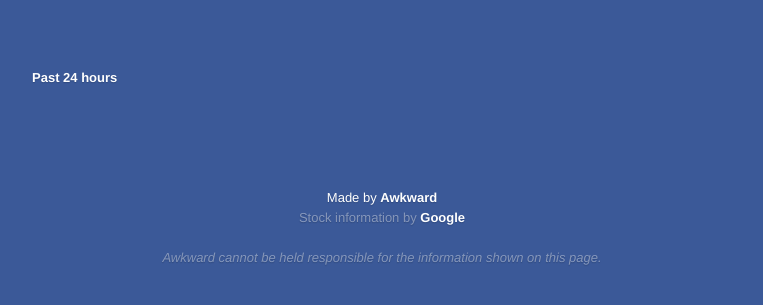
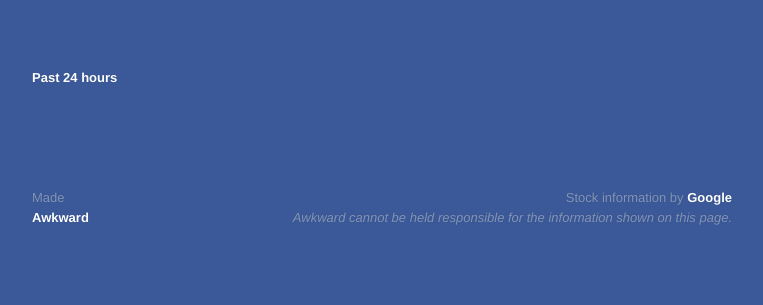
Before and after one commit to ayrton/fb-stock-value, a plain HTML site: page index.html in a window 1280 px wide. Shown: the part 227-532 px from the top of the page, without its empty margins (258-1021 px from the left). Drawn offline with Linux system fonts and the light colour scheme; a script that the page names is missing.

Commit message:
Better footer

```diff
--- a/assets/scss/main.scss
+++ b/assets/scss/main.scss
@@ -15,7 +15,7 @@ body {
 	font-size: 13px;
 	color: #fff;
 	line-height: 20px;
-	text-shadow: 0 1px 1px rgba(16, 31, 61, 0.25);
+	text-shadow: 0 0 1px rgba(16, 31, 61, 0.25);
 	-webkit-font-smoothing: antialiased;
 }
 
@@ -80,17 +80,24 @@ header {
 }
 
 footer {
-	text-align: center;
 	padding-bottom: 70px;
+	color: rgba(255, 255, 255, 0.4);
 
-	p:nth-child(2),
-	p:nth-child(3) {
-		color: rgba(255, 255, 255, 0.4);
+	// p:nth-child(2),
+	// p:nth-child(3) {
+	// 	color: rgba(255, 255, 255, 0.4);
+	// }
 
- 	}
+	.awwwwkwardddd {
+		float: left;
+	}
+
+	.copy {
+		text-align: right;
+		float: right;
+	}
 
 	em {
-		padding-top: 20px;
-		display: inline-block;
+
 	}
 }
--- a/index.html
+++ b/index.html
@@ -97,9 +97,15 @@
       </div>
 
       <footer>
-        <p>Made by <strong><a href="http://madeawkward.com">Awkward</a></strong></p>
-        <p>Stock information by <a href="http://www.google.com/finance?q=NASDAQ:FB">Google</a></p>
-        <p><em>Awkward cannot be held responsible for the information shown on this page.</em></p>
+        <div class="awwwwkwardddd">
+          <p>Made<br />
+          <strong><a href="http://madeawkward.com">Awkward</a></strong></p>
+        </div>
+
+        <div class="copy">
+          <p>Stock information by <a href="http://www.google.com/finance?q=NASDAQ:FB">Google</a></p>
+          <p><em>Awkward cannot be held responsible for the information shown on this page.</em></p>
+        </div>
       </footer>
     </div>
   </body>
```
Also changed, not shown: assets/stylesheets/main.css.
